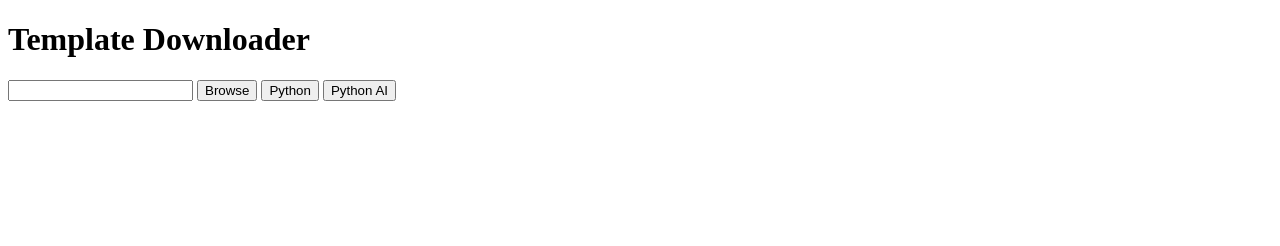
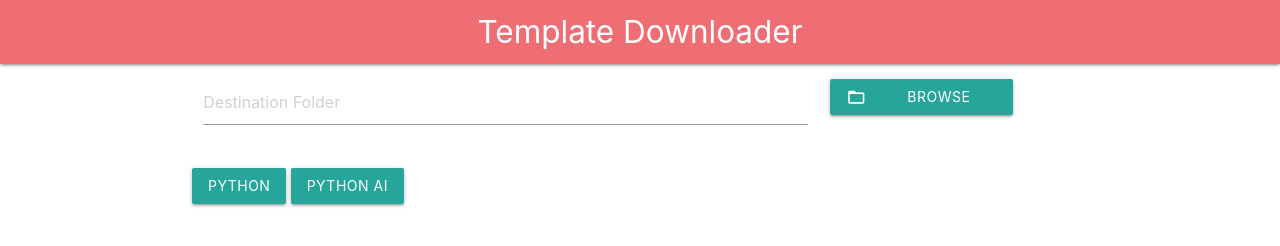
Before and after one commit to Louis-Navarro/template-downloader, an Electron app: page mainWindow.html in a window 1280 px wide. Drawn offline with nearby package versions, Linux system fonts and the light colour scheme; no server answers.

Commit message:
Added CSS

```diff
--- a/mainWindow.html
+++ b/mainWindow.html
@@ -4,6 +4,9 @@
 <head>
     <meta charset="utf-8">
     <title>Template Downloader</title>
+
+    <link rel="stylesheet" href="https://cdnjs.cloudflare.com/ajax/libs/materialize/1.0.0/css/materialize.min.css">
+    <link href="https://fonts.googleapis.com/icon?family=Material+Icons" rel="stylesheet">
 
     <script type="text/javascript" src="js/jquery-1.11.3.min.js"></script>
     <script type="text/javascript" src="js/FileSaver.min.js"></script>
@@ -12,13 +15,37 @@
 </head>
 
 <body>
-    <h1>Template Downloader</h1>
-    <form>
-        <input type="text" id="folderName" />
-        <button id="selectFolder">Browse</button>
-        <button type="submit" onclick="handleSubmit(this.id);" id="python">Python</button>
-        <button type="submit" onclick="handleSubmit(this.id);" id="python-ai">Python AI</button>
-    </form>
+    <nav>
+        <div class="nav-wrapper">
+            <a class="brand-logo center">Template Downloader</a>
+        </div>
+    </nav>
+
+    <div class="container">
+        <form>
+            <div class="row" style="margin-bottom: 0;">
+                <form class="col s12">
+                    <div class="row">
+                        <div class="input-field col s6" style="width:70%;">
+                            <input type="text" id="folderName" placeholder="Destination Folder" class="validate" />
+                        </div>
+                        <div class="input-field col s6" style="width:30%;">
+                            <button class="waves-effect waves-light btn" id="selectFolder" style="width:74%;">
+                                <i class="material-icons left">folder_open</i>
+                                Browse
+                            </button>
+                        </div>
+                    </div>
+                </form>
+            </div>
+
+
+            <button class="waves-effect waves-light btn" type="submit" onclick="handleSubmit(this.id);"
+                id="python">Python</button>
+            <button class="waves-effect waves-light btn" type="submit" onclick="handleSubmit(this.id);"
+                id="python-ai">Python AI</button>
+        </form>
+    </div>
 
     <script type="text/javascript">
         const electron = require('electron');
```
